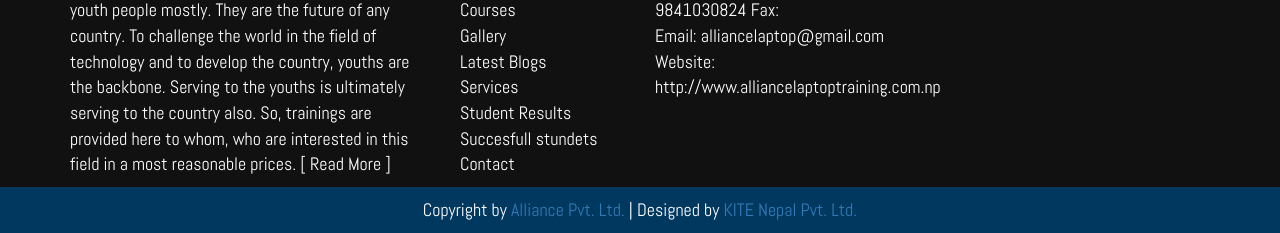
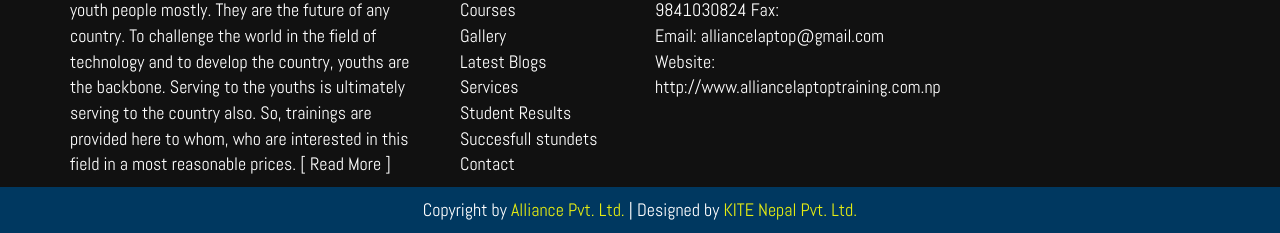
Before and after one commit to kitenepal/alliance, a plain HTML site: page pages/about.html in a window 1280 px wide. Shown: the part 1305-1538 px from the top of the page. Drawn offline with nearby package versions, Linux system fonts and the light colour scheme.

Commit message:
Made footer links secondary color

```diff
--- a/sass/module/_footer.scss
+++ b/sass/module/_footer.scss
@@ -27,6 +27,13 @@
 		p{
 			text-align: center;
 		}
+		a{
+			color: $secondary-color;
+			transition: 0.3s ease-in-out;
+			&:hover{
+				color: white;
+			}
+		}
 	}
 	.fa{
 		transition: 0.3s ease-in-out;
--- a/sass/module/_navbar.scss
+++ b/sass/module/_navbar.scss
@@ -223,6 +223,5 @@ header{
 .navbar-toggle{
   &:hover, &:active, &:focus{
     background-color: $faded-primary !important;
-
   }
 }
```
Also changed, not shown: stylesheets/main.css.
